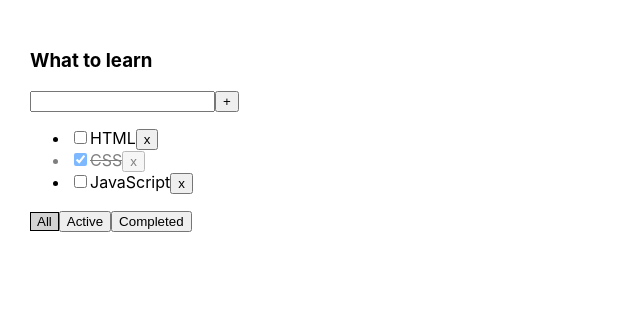
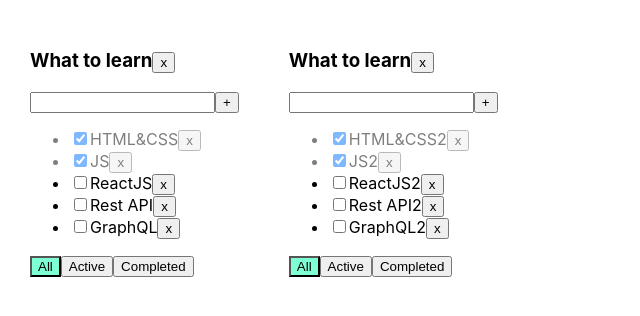
Before and after one commit to pevnev-ivan/todo-list, a React (Create React App) app: page / in a window 1280 px wide. Shown: the top 316 px of the page, without its empty margins (0-640 px from the left). Built offline with nearby package versions, Linux system fonts and the light colour scheme.

Commit message:
Simple array data replaced with Associative Array structure Add/remove todoLists functions

```diff
--- a/src/App.css
+++ b/src/App.css
@@ -7,17 +7,18 @@
   margin-right: 50px;
 }
 
-.isDone {
-  opacity: 50%;
-  text-decoration: line-through;
+.error {
+  border: red 1px solid;
 }
 
-.currentFilter {
-  background-color: lightgray;
-  border: 1px solid black;
+.error-message {
+  color: red;
 }
 
-.inputError {
-  background-color: lightpink;
-  border-color: lightpink;
+.active-filter {
+  background-color: aquamarine;
 }
+
+.is-done {
+  opacity: 0.5;
+}
--- a/src/App.tsx
+++ b/src/App.tsx
@@ -1,65 +1,106 @@
 import React, {useState} from 'react';
 import './App.css';
-import {TaskType, Todolist} from "./Todolist";
-import {v1} from "uuid";
-// eslint-disable-next-line
+import {Todolist} from './Todolist';
+import {v1} from 'uuid';
 
-export type FilterValueType = 'all' | 'active' | 'completed'
+type TodoListsType = {
+    id: string
+    title: string
+    filter: FilterValuesType
+}
+
+export type FilterValuesType = "all" | "active" | "completed";
 
 function App() {
-    const [tasks, setTasks] = useState<Array<TaskType>>([
-        {id: v1(), title: 'HTML', isDone: false},
-        {id: v1(), title: 'CSS', isDone: true},
-        {id: v1(), title: 'JavaScript', isDone: false},
+
+    let todolistID1 = v1();
+    let todolistID2 = v1();
+
+    let [todolists, setTodolists] = useState<Array<TodoListsType>>([
+        {id: todolistID1, title: 'What to learn', filter: 'all'},
+        {id: todolistID2, title: 'What to buy', filter: 'all'},
     ])
-    const [filter, setFilter] = useState<FilterValueType>('all')
 
-    const removeTask = (taskID: string) => {
-        setTasks(tasks.filter(task => task.id !== taskID))
+    let [tasks, setTasks] = useState({
+        [todolistID1]: [
+            {id: v1(), title: "HTML&CSS", isDone: true},
+            {id: v1(), title: "JS", isDone: true},
+            {id: v1(), title: "ReactJS", isDone: false},
+            {id: v1(), title: "Rest API", isDone: false},
+            {id: v1(), title: "GraphQL", isDone: false},
+        ],
+        [todolistID2]: [
+            {id: v1(), title: "HTML&CSS2", isDone: true},
+            {id: v1(), title: "JS2", isDone: true},
+            {id: v1(), title: "ReactJS2", isDone: false},
+            {id: v1(), title: "Rest API2", isDone: false},
+            {id: v1(), title: "GraphQL2", isDone: false},
+        ]
+    });
+
+    function removeTask(todoListID: string, taskID: string) {
+        setTasks({...tasks, [todoListID]: tasks[todoListID].filter(el => el.id !== taskID)})
+        // let filteredTasks = tasks[todoListID].filter(t => t.id != taskID);
+        // setTasks(filteredTasks);
     }
 
-    const addTask = (title: string) => {
-        const newTask: TaskType =
-            {
-                id: v1(),
-                title: title,
-                isDone: false
-            }
-        setTasks([newTask, ...tasks])
+    function addTask(todoListID: string, title: string) {
+        let newTask = {id: v1(), title: title, isDone: false};
+        setTasks({...tasks, [todoListID]: [newTask, ...tasks[todoListID]]})
+
+        // let newTasks = [task, ...tasks];
+        // setTasks(newTasks);
     }
 
-    let tasksForRender;
-    switch (filter) {
-        case 'completed':
-            tasksForRender = tasks.filter(t => t.isDone)
-            break
-        case 'active':
-            tasksForRender = tasks.filter(t => !t.isDone)
-            break
-        default:
-            tasksForRender = tasks
+    function changeStatus(todoListID: string, taskId: string, isDone: boolean) {
+        setTasks({...tasks, [todoListID]: tasks[todoListID].map(el => el.id === taskId ? {...el, isDone: isDone} : el)})
+        // let task = tasks.find(t => t.id === taskId);
+        // if (task) {
+        //     task.isDone = isDone;
+        // }
+        //
+        // setTasks([...tasks]);
     }
 
-    const changeFilter = (filter: FilterValueType) => {
-        setFilter(filter)
+    function changeFilter(todoListID: string, value: FilterValuesType) {
+        setTodolists(todolists.map(el => el.id === todoListID ? {...el, filter: value} : el));
     }
 
-    const changeTaskStatus = (taskID: string, isDone: boolean) => {
-        setTasks(tasks  .map(t => t.id === taskID ? {...t, isDone } : t))
+    function removeTodoListHandler(todoListID: string) {
+        setTodolists(todolists.filter(el => el.id !== todoListID))
+        delete tasks[todoListID]
     }
 
     return (
         <div className="App">
-            <
-                Todolist
-                title={"What to learn"}
-                tasks={tasksForRender}
-                removeTask={removeTask}
-                changeFilter={changeFilter}
-                addTask={addTask}
-                changeTaskStatus={changeTaskStatus}
-                filter={filter}
-            />
+
+            {todolists.map((el) => {
+
+                    let tasksForTodolist = tasks[el.id];
+
+                    if (el.filter === "active") {
+                        tasksForTodolist = tasks[el.id].filter(t => !t.isDone);
+                    }
+                    if (el.filter === "completed") {
+                        tasksForTodolist = tasks[el.id].filter(t => t.isDone);
+                    }
+
+                    return (
+                        <Todolist
+                            key={el.id}
+                            todoListID={el.id}
+                            title="What to learn"
+                            tasks={tasksForTodolist}
+                            removeTask={removeTask}
+                            changeFilter={changeFilter}
+                            addTask={addTask}
+                            changeTaskStatus={changeStatus}
+                            filter={el.filter}
+                            removeTodoListHandler={removeTodoListHandler}
+                        />
+                    )
+                }
+            )}
 
 
         </div>
--- a/src/Todolist.tsx
+++ b/src/Todolist.tsx
@@ -1,94 +1,96 @@
-import React, {useState, KeyboardEvent, ChangeEvent} from "react";
-import {FilterValueType} from "./App";
+import React, {ChangeEvent, KeyboardEvent, useState} from 'react';
+import {FilterValuesType} from './App';
 
-
-export type  TaskType = {
+type TaskType = {
     id: string
     title: string
     isDone: boolean
 }
 
 type PropsType = {
+    todoListID: string
     title: string
     tasks: Array<TaskType>
-    removeTask: (taskID: string) => void
-    changeFilter: (filter: FilterValueType) => void
-    addTask: (title: string) => void
-    changeTaskStatus: (taskID: string, isDone: boolean) => void
-    filter: string
+    removeTask: (todoListID: string, taskId: string) => void
+    changeFilter: (todoListID: string, value: FilterValuesType) => void
+    addTask: (todoListID: string, title: string) => void
+    changeTaskStatus: (todoListID: string, taskId: string, isDone: boolean) => void
+    filter: FilterValuesType
+    removeTodoListHandler: any
 }
 
+export function Todolist(props: PropsType) {
 
-export function Todolist(props: PropsType) {
-    const [error, setError] = useState<boolean>(false)
-    const [title, setTitle] = useState<string>("")
+    let [title, setTitle] = useState("")
+    let [error, setError] = useState<string | null>(null)
 
     const addTask = () => {
-        if (title.trim().length > 0 ) {
-            props.addTask(title)
-            setTitle('')
+        if (title.trim() !== "") {
+            props.addTask(props.todoListID, title.trim());
+            setTitle("");
         } else {
-            setTitle('')
-            setError(true)
+            setError("Title is required");
         }
     }
 
-    const onKeyDownAddTask = (e: KeyboardEvent<HTMLInputElement>) => {
-        if (e.key === "Enter") {
-            addTask()
+    const onChangeHandler = (e: ChangeEvent<HTMLInputElement>) => {
+        setTitle(e.currentTarget.value)
+    }
+
+    const onKeyPressHandler = (e: KeyboardEvent<HTMLInputElement>) => {
+        setError(null);
+        if (e.charCode === 13) {
+            addTask();
         }
     }
 
-    const onChangeSetTitle = (e: ChangeEvent<HTMLInputElement>) => {
-        setTitle(e.currentTarget.value)
-        setError(false)
-    }
+    const removeTodoListHandler = () => props.removeTodoListHandler(props.todoListID)
 
-
-    const tasksListItems = props.tasks.length ? props.tasks.map(task => {
-        const removeTask = () => {
-            props.removeTask(task.id)
-        }
-        return (
-            <li key={task.id} className={task.isDone ? 'isDone' : ''}>
-                <input onChange={(e) => props.changeTaskStatus(task.id, e.currentTarget.checked)} type="checkbox"
-                       checked={task.isDone}/>
-                <span>{task.title}</span>
-                <button onClick={removeTask}>x</button>
-            </li>
-        )
-    }) : <span>TaskList Is Empty</span>
-
+    const onAllClickHandler = () => props.changeFilter(props.todoListID, "all");
+    const onActiveClickHandler = () => props.changeFilter(props.todoListID, "active");
+    const onCompletedClickHandler = () => props.changeFilter(props.todoListID, "completed");
 
 
     return <div>
-        <h3>{props.title}</h3>
+        <h3>
+            {props.title}
+            <button onClick={removeTodoListHandler}>x</button>
+        </h3>
         <div>
-            <input
-                className={error ? 'inputError' : ''}
-                value={title}
-                onChange={onChangeSetTitle}
-                onKeyDown={onKeyDownAddTask}
+            <input value={title}
+                   onChange={onChangeHandler}
+                   onKeyPress={onKeyPressHandler}
+                   className={error ? "error" : ""}
             />
-            {error && <span>Title is required</span>}
             <button onClick={addTask}>+</button>
+            {error && <div className="error-message">{error}</div>}
         </div>
-
-
         <ul>
-            {tasksListItems}
+            {
+                props.tasks.map(t => {
+                    const onClickHandler = () => props.removeTask(props.todoListID, t.id)
+                    const onChangeHandler = (e: ChangeEvent<HTMLInputElement>) => {
+                        props.changeTaskStatus(props.todoListID, t.id, e.currentTarget.checked);
+                    }
+                    return <li key={t.id} className={t.isDone ? "is-done" : ""}>
+                        <input type="checkbox"
+                               onChange={onChangeHandler}
+                               checked={t.isDone}/>
+                        <span>{t.title}</span>
+                        <button onClick={onClickHandler}>x</button>
+                    </li>
+                })
+            }
         </ul>
-
-
         <div>
-            <button className={props.filter === 'all' ? 'currentFilter' : ''}
-                    onClick={() => props.changeFilter('all')}>All
+            <button className={props.filter === 'all' ? "active-filter" : ""}
+                    onClick={onAllClickHandler}>All
             </button>
-            <button className={props.filter === 'active' ? 'currentFilter' : ''}
-                    onClick={() => props.changeFilter('active')}>Active
+            <button className={props.filter === 'active' ? "active-filter" : ""}
+                    onClick={onActiveClickHandler}>Active
             </button>
-            <button className={props.filter === 'completed' ? 'currentFilter' : ''}
-                    onClick={() => props.changeFilter('completed')}>Completed
+            <button className={props.filter === 'completed' ? "active-filter" : ""}
+                    onClick={onCompletedClickHandler}>Completed
             </button>
         </div>
     </div>
```
